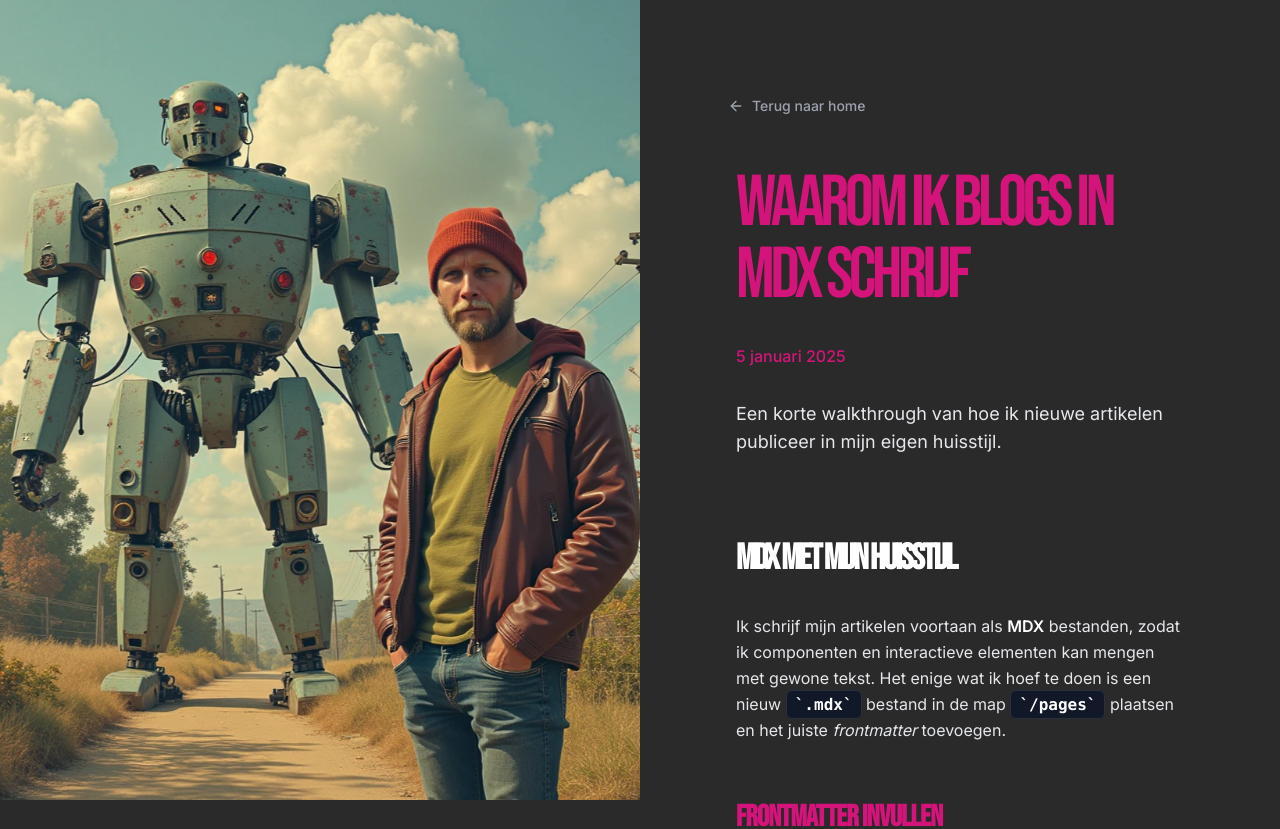
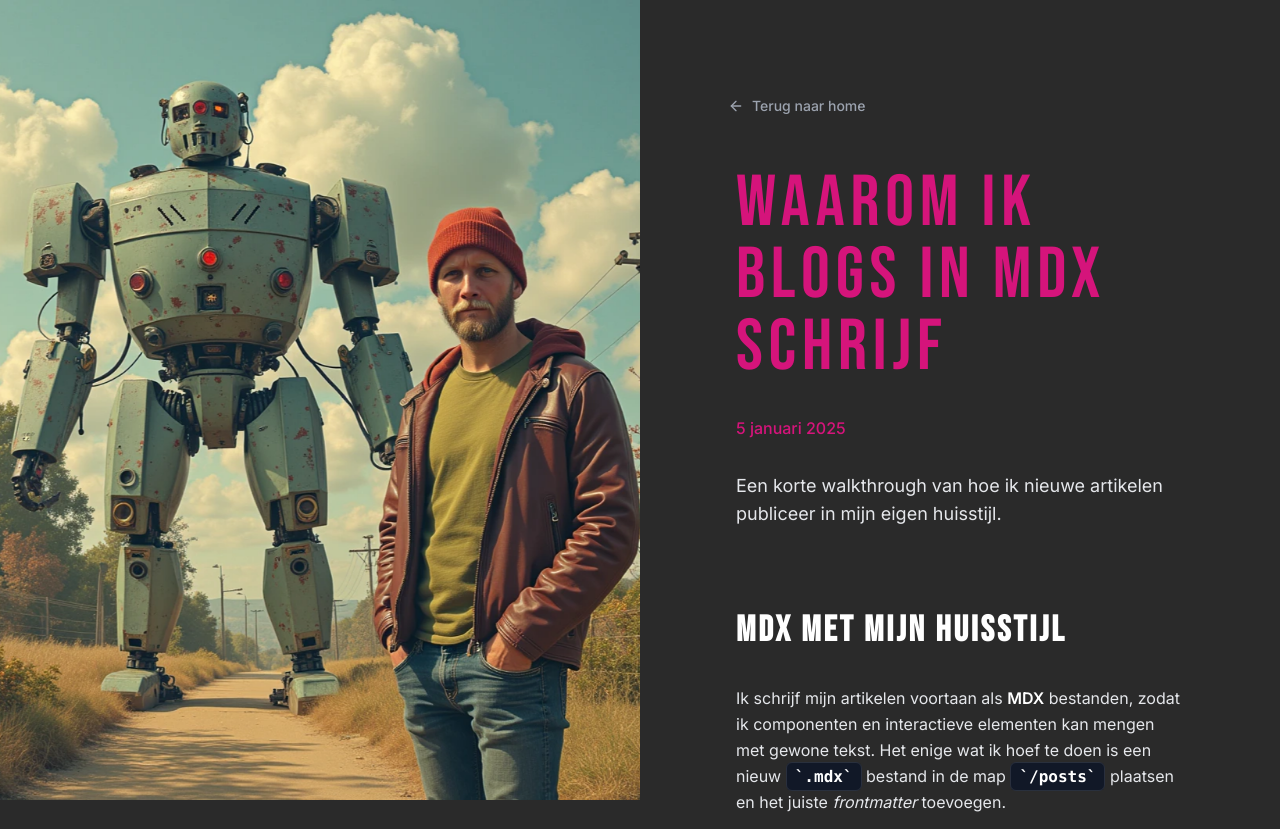
Before and after one commit to bkeetman/briankeetman.nl, a Next.js app: page /blog/techneut-wordpress-naar-next in a window 1280 px wide. Shown: the top 829 px of the page. Built offline with nearby package versions, Linux system fonts and the light colour scheme.

Commit message:
refactor: move blog articles to /posts directory and update references

```diff
--- a/pages/techneut-wordpress-naar-next.mdx
+++ b/posts/techneut-wordpress-naar-next.mdx
@@ -7,7 +7,7 @@ image: '/background.webp'
 
 # MDX met mijn huisstijl
 
-Ik schrijf mijn artikelen voortaan als **MDX** bestanden, zodat ik componenten en interactieve elementen kan mengen met gewone tekst. Het enige wat ik hoef te doen is een nieuw `.mdx` bestand in de map `/pages` plaatsen en het juiste *frontmatter* toevoegen.
+Ik schrijf mijn artikelen voortaan als **MDX** bestanden, zodat ik componenten en interactieve elementen kan mengen met gewone tekst. Het enige wat ik hoef te doen is een nieuw `.mdx` bestand in de map `/posts` plaatsen en het juiste *frontmatter* toevoegen.
 
 ## Frontmatter invullen
 
--- a/src/app/blog/[slug]/page.tsx
+++ b/src/app/blog/[slug]/page.tsx
@@ -146,7 +146,7 @@ export default async function BlogPost({ params }: PageProps) {
               <article>
                 {/* Header */}
                 <header className="mb-16 lg:mb-20">
-                  <h1 className="font-display text-4xl sm:text-5xl lg:text-6xl xl:text-7xl tracking-tightest text-brand-pink mb-8 leading-[1.1] uppercase">
+                  <h1 className="font-display text-4xl sm:text-5xl lg:text-6xl xl:text-7xl tracking-blog text-brand-pink mb-8 leading-[1.1] uppercase">
                     {post.title}
                   </h1>
                   <div className="flex items-center gap-4 mb-8">
@@ -168,8 +168,8 @@ export default async function BlogPost({ params }: PageProps) {
                 <div
                   className="prose prose-invert prose-lg sm:prose-xl lg:prose-2xl max-w-none
                     prose-headings:font-bold prose-headings:tracking-tight
-                    prose-h1:text-4xl prose-h1:mt-16 prose-h1:mb-8 prose-h1:leading-tight prose-h1:text-white prose-h1:font-display prose-h1:uppercase prose-h1:tracking-tightest prose-h1:text-brand-pink
-                    prose-h2:text-3xl prose-h2:mt-14 prose-h2:mb-6 prose-h2:leading-tight prose-h2:text-brand-pink prose-h2:font-display prose-h2:uppercase prose-h2:tracking-tight
+                    prose-h1:text-4xl prose-h1:mt-16 prose-h1:mb-8 prose-h1:leading-tight prose-h1:text-white prose-h1:font-display prose-h1:uppercase prose-h1:tracking-blog prose-h1:text-brand-pink
+                    prose-h2:text-3xl prose-h2:mt-14 prose-h2:mb-6 prose-h2:leading-tight prose-h2:text-brand-pink prose-h2:font-display prose-h2:uppercase prose-h2:tracking-blog
                     prose-h3:text-2xl prose-h3:mt-12 prose-h3:mb-5 prose-h3:leading-tight prose-h3:text-brand-pink prose-h3:font-sans prose-h3:font-semibold
                     prose-h4:text-xl prose-h4:mt-10 prose-h4:mb-4 prose-h4:text-gray-100 prose-h4:font-sans prose-h4:font-semibold
                     prose-p:text-gray-200 prose-p:text-base prose-p:leading-relaxed prose-p:my-6
--- a/src/app/blog/page.tsx
+++ b/src/app/blog/page.tsx
@@ -81,7 +81,7 @@ export default async function BlogIndex() {
                     <code className="rounded bg-gray-900 px-2 py-1 text-sm text-white">
                       .mdx
                     </code>{' '}
-                    bestand in <span className="font-semibold">/pages</span>{' '}
+                    bestand in <span className="font-semibold">/posts</span>{' '}
                     plaatst, verschijnt het hier.
                   </p>
                 </div>
--- a/src/lib/posts.ts
+++ b/src/lib/posts.ts
@@ -16,7 +16,7 @@ export interface Post {
   mdxContent: ReactElement;
 }
 
-const postsDirectory = path.join(process.cwd(), 'pages');
+const postsDirectory = path.join(process.cwd(), 'posts');
 
 export function getPostSlugs(): string[] {
   if (!fs.existsSync(postsDirectory)) {
--- a/tailwind.config.js
+++ b/tailwind.config.js
@@ -1,7 +1,7 @@
 /** @type {import('tailwindcss').Config} */
 module.exports = {
   content: [
-    './src/pages/**/*.{js,ts,jsx,tsx,mdx}',
+    './posts/**/*.{md,mdx}',
     './src/components/**/*.{js,ts,jsx,tsx,mdx}',
     './src/app/**/*.{js,ts,jsx,tsx,mdx}',
   ],
@@ -21,6 +21,7 @@ module.exports = {
       },
       letterSpacing: {
         tightest: '-0.06em',
+        blog: '0.08em',
       },
       backgroundImage: {
         'gradient-radial': 'radial-gradient(var(--tw-gradient-stops))',
```
